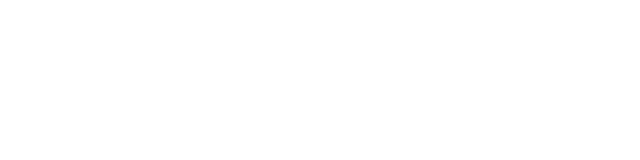
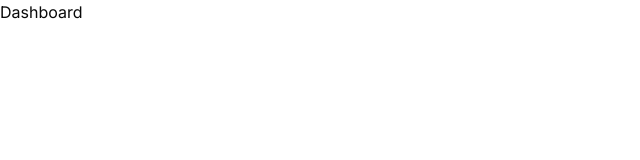
Before and after one commit to peng940825/twitch-clone, a Next.js app: page / in a window 1280 px wide. Shown: the top 160 px of the page, without its empty margins (0-640 px from the left). Built offline with nearby package versions, Linux system fonts and the light colour scheme.

Commit message:
add authentication

```diff
--- /dev/null
+++ b/app/(auth)/layout.tsx
@@ -0,0 +1,9 @@
+export default function AuthLayout({
+  children,
+}: {
+  children: React.ReactNode;
+}) {
+  return (
+    <div className="h-full flex items-center justify-center">{children}</div>
+  );
+}
--- /dev/null
+++ b/app/(auth)/sign-in/[[...sign-in]]/page.tsx
@@ -0,0 +1,5 @@
+import { SignIn } from '@clerk/nextjs';
+
+export default function Page() {
+  return <SignIn />;
+}
--- /dev/null
+++ b/app/(auth)/sign-up/[[...sign-up]]/page.tsx
@@ -0,0 +1,5 @@
+import { SignUp } from '@clerk/nextjs';
+
+export default function Page() {
+  return <SignUp />;
+}
--- a/app/globals.css
+++ b/app/globals.css
@@ -1,6 +1,12 @@
 @tailwind base;
 @tailwind components;
 @tailwind utilities;
+
+html,
+body,
+:root {
+  height: 100%;
+}
 
 @layer base {
   :root {
--- a/app/layout.tsx
+++ b/app/layout.tsx
@@ -1,3 +1,5 @@
+import { ClerkProvider } from '@clerk/nextjs';
+
 import type { Metadata } from 'next';
 
 import { Inter } from 'next/font/google';
@@ -17,8 +19,10 @@
   children: React.ReactNode;
 }>) {
   return (
-    <html lang="en">
-      <body className={inter.className}>{children}</body>
-    </html>
+    <ClerkProvider>
+      <html lang="en">
+        <body className={inter.className}>{children}</body>
+      </html>
+    </ClerkProvider>
   );
 }
--- a/app/page.tsx
+++ b/app/page.tsx
@@ -1,3 +1,10 @@
-export default function Home() {
-  return <></>;
+import { UserButton } from '@clerk/nextjs';
+
+export default function Page() {
+  return (
+    <div className="flex flex-col gap-y-4">
+      <h1>Dashboard</h1>
+      <UserButton afterSignOutUrl="/" />
+    </div>
+  );
 }
--- a/package.json
+++ b/package.json
@@ -9,6 +9,7 @@
     "lint": "next lint"
   },
   "dependencies": {
+    "@clerk/nextjs": "^4.29.9",
     "@radix-ui/react-slot": "^1.0.2",
     "class-variance-authority": "^0.7.0",
     "clsx": "^2.1.0",
```
Also changed, not shown: middleware.ts (added, +10 -0 lines), 2 other files (tests, documents, lock files or other folders).
